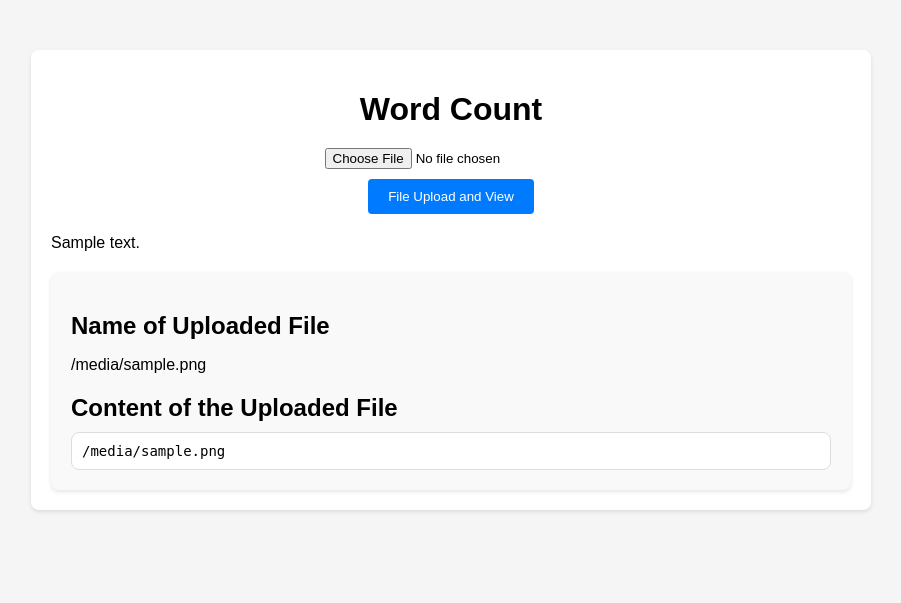
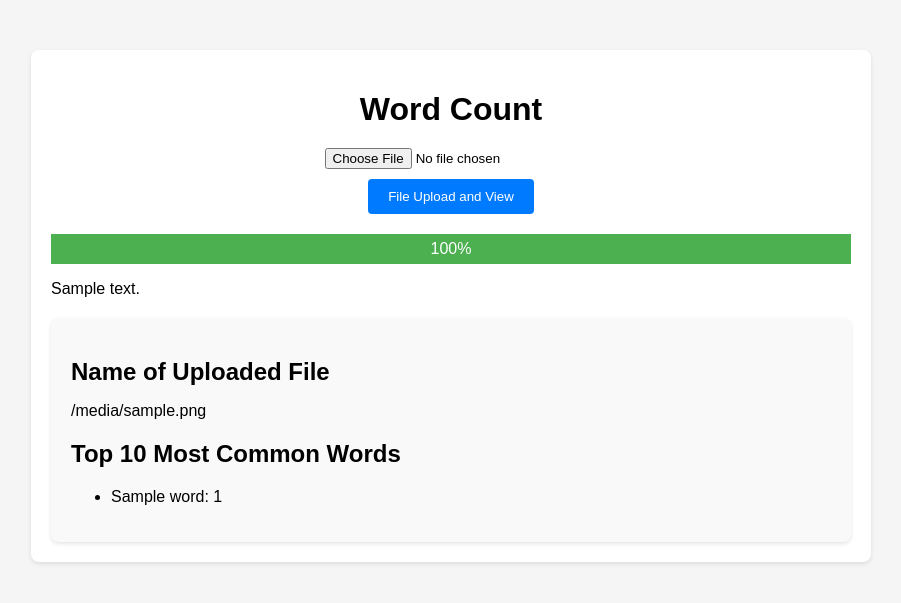
Before and after one commit to Yigit-dev/spark-env, a Django app: template web-app/wordcount/templates/index.html in a window 1280 px wide. Shown: the top 603 px of the page, without its empty margins (189-1090 px from the left). Run offline with Django 5.2, Linux system fonts and the light colour scheme; the template is opened without the code that fills it: most values are stand-ins (such as "Sample title", 1, 10 or a date in 2020).

Commit message:
Entegrated Spark codes. Added progress bar for uploading Aws S3. Edited index.html

```diff
--- a/web-app/wordcount/templates/index.html
+++ b/web-app/wordcount/templates/index.html
@@ -52,17 +52,33 @@
         pre {
             white-space: pre-wrap;
         }
+        #progress {
+            width: 100%;
+            background-color: #ddd;
+            margin-bottom: 10px;
+        }
+        #bar {
+            width: 0%;
+            height: 30px;
+            background-color: #4caf50;
+            text-align: center;
+            line-height: 30px;
+            color: white;
+        }
     </style>
 </head>
 <body>
     <div class="container">
         <h1>Word Count</h1>
-        <form method="post" enctype="multipart/form-data">
+        <form id="upload-form" method="post" enctype="multipart/form-data" onsubmit="uploadFile()">
             {% csrf_token %}
-            <input type="file" name="uploaded_file">
+            <input type="file" name="uploaded_file" id="uploaded_file">
             <br>
             <button type="submit" name="action" value="upload">File Upload and View</button>
         </form>
+        <div id="progress">
+            <div id="bar">0%</div>
+        </div>
         {% if upload_message %}
             <p>{{ upload_message }}</p>
         {% endif %}
@@ -70,14 +86,51 @@
             <div class="result">
                 <h2 style="margin-bottom: 10px;">Name of Uploaded File</h2>
                 <p>{{ file_name }}</p>
-                {% if file_content %}
-                <h2 style="margin-bottom: 10px;">Content of the Uploaded File</h2>
-                <div style="background-color: #ffffff; border: 1px solid #ddd; border-radius: 8px; padding: 10px; overflow: auto;">
-                    <pre style="font-size: 14px; white-space: pre-wrap; margin: 0;">{{ file_content }}</pre>
-                </div>
+                {% if top_words %}
+                    <h2>Top 10 Most Common Words</h2>
+                    <ul>
+                        {% for word, count in top_words %}
+                            <li>{{ word }}: {{ count }}</li>
+                        {% endfor %}
+                    </ul>
+                    <script>
+                        // Set progress bar to 100% when file processing is done
+                        document.getElementById("bar").style.width = "100%";
+                        document.getElementById("bar").innerHTML = "100%";
+                    </script>
                 {% endif %}
             </div>
         {% endif %}
     </div>
+    <script>
+        function uploadFile() {
+            var fileInput = document.getElementById("uploaded_file");
+            var file = fileInput.files[0];
+            var formData = new FormData();
+            formData.append("uploaded_file", file);
+
+            var xhr = new XMLHttpRequest();
+            xhr.upload.addEventListener("progress", function(event) {
+                if (event.lengthComputable) {
+                    var percent = (event.loaded / event.total) * 100;
+                    var bar = document.getElementById("bar");
+                    bar.style.width = percent + "%";
+                    bar.innerHTML = Math.round(percent) + "%";
+                }
+            });
+
+            xhr.onload = function() {
+                if (xhr.status === 200) {
+                    // Refresh page to show processed data
+                    location.reload();
+                } else {
+                    console.error(xhr.statusText);
+                }
+            };
+
+            xhr.open("POST", "", true);
+            xhr.send(formData);
+        }
+    </script>
 </body>
 </html>
```
Also changed, not shown: web-app/wordcount/views.py (+47 -13 lines).
